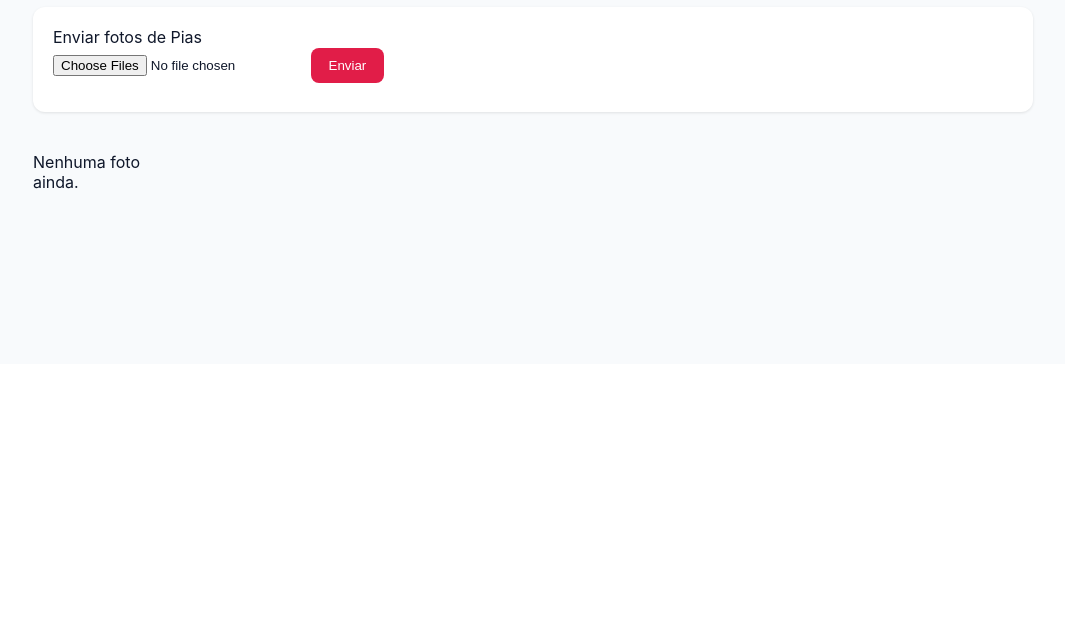
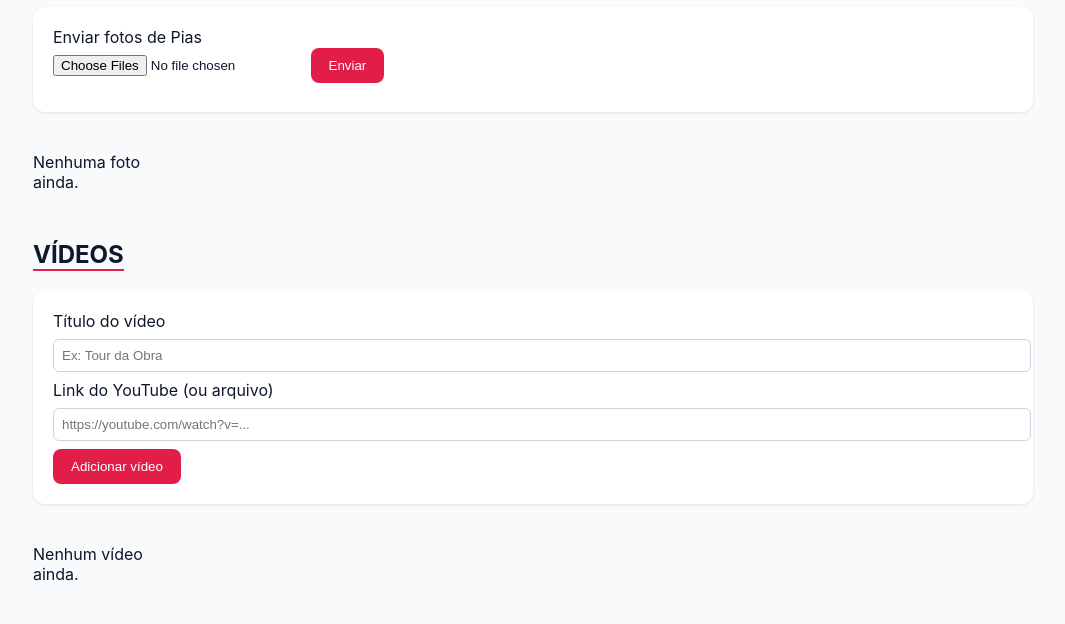
Before and after one commit to coringa187gmailcom-collab/stp-empreiteira, a Flask app: page /gestao-stp/painel in a window 1280 px wide. Shown: the part 436-1060 px from the top of the page, without its empty margins (107-1172 px from the left). Before the commit the page ends 625 px from the top, so only its background shows below. Run offline with Flask 3, Linux system fonts and the light colour scheme; the visitor is signed in with stand-in values (Sample User, id 1).

Commit message:
Função de vídeos só no painel admin

```diff
--- a/app.py
+++ b/app.py
@@ -2,6 +2,7 @@ from flask import Flask, render_template, request, redirect, url_for, session, f
 import os
 from werkzeug.utils import secure_filename
 from datetime import datetime
+import json
 
 app = Flask(__name__)
 app.secret_key = os.environ.get("SECRET_KEY", "stp-admin-secret-2026-change-me")
@@ -19,6 +20,22 @@ else:
 os.makedirs(UPLOAD_FOLDER, exist_ok=True)
 os.makedirs(os.path.join(UPLOAD_FOLDER, "papeleira"), exist_ok=True)
 os.makedirs(os.path.join(UPLOAD_FOLDER, "pias"), exist_ok=True)
+VIDEOS_FILE = os.path.join(UPLOAD_FOLDER, "videos.json")
+if not os.path.exists(VIDEOS_FILE):
+    with open(VIDEOS_FILE, "w") as f:
+        json.dump([], f)
+
+def load_videos():
+    try:
+        with open(VIDEOS_FILE) as f:
+            return json.load(f)
+    except:
+        return []
+
+def save_videos(videos):
+    with open(VIDEOS_FILE, "w") as f:
+        json.dump(videos, f)
+
 
 # Serve uploads from volume if needed
 @app.route("/static/uploads/<path:filename>")
@@ -70,7 +87,8 @@ def admin_panel():
         papeleira = os.listdir(os.path.join(base, "papeleira"))
     if os.path.exists(os.path.join(base, "pias")):
         pias = os.listdir(os.path.join(base, "pias"))
-    return render_template("admin_panel.html", papeleira=papeleira, pias=pias)
+    videos = load_videos()
+    return render_template("admin_panel.html", papeleira=papeleira, pias=pias, videos=videos)
 
 @app.route("/gestao-stp/upload", methods=["POST"])
 def admin_upload():
@@ -111,6 +129,31 @@ def admin_delete(categoria, filename):
         flash("Foto removida.", "ok")
     return redirect(url_for("admin_panel"))
 
+
+@app.route("/gestao-stp/video", methods=["POST"])
+def admin_video_add():
+    if not is_admin():
+        return redirect(url_for("admin_login"))
+    titulo = request.form.get("titulo", "").strip()[:80]
+    url = request.form.get("url", "").strip()
+    if titulo and url:
+        videos = load_videos()
+        videos.append({"titulo": titulo, "url": url})
+        save_videos(videos)
+        flash("Vídeo adicionado.", "ok")
+    return redirect(url_for("admin_panel"))
+
+@app.route("/gestao-stp/video/delete/<int:idx>", methods=["POST"])
+def admin_video_delete(idx):
+    if not is_admin():
+        return redirect(url_for("admin_login"))
+    videos = load_videos()
+    if 0 <= idx < len(videos):
+        videos.pop(idx)
+        save_videos(videos)
+        flash("Vídeo removido.", "ok")
+    return redirect(url_for("admin_panel"))
+
 @app.route("/gestao-stp/sair")
 def admin_logout():
     session.pop("admin", None)
--- a/templates/admin_panel.html
+++ b/templates/admin_panel.html
@@ -81,6 +81,31 @@
       <p>Nenhuma foto ainda.</p>
       {% endfor %}
     </div>
+
+    <h2>VÍDEOS</h2>
+    <div class="upload-box">
+      <form method="post" action="/gestao-stp/video" >
+        <label>Título do vídeo</label><br>
+        <input type="text" name="titulo" placeholder="Ex: Tour da Obra" required style="width:100%;padding:8px;margin:8px 0;border:1px solid #cbd5e1;border-radius:6px"><br>
+        <label>Link do YouTube (ou arquivo)</label><br>
+        <input type="url" name="url" placeholder="https://youtube.com/watch?v=..." required style="width:100%;padding:8px;margin:8px 0;border:1px solid #cbd5e1;border-radius:6px"><br>
+        <button type="submit">Adicionar vídeo</button>
+      </form>
+    </div>
+    <div class="fotos">
+      {% for v in videos %}
+      <div class="foto" style="background:#fff;padding:12px;border-radius:8px">
+        <strong>{{ v.titulo }}</strong><br>
+        <small style="color:#64748b">{{ v.url[:40] }}...</small>
+        <form method="post" action="/gestao-stp/video/delete/{{ loop.index0 }}" style="margin-top:8px">
+          <button type="submit" onclick="return confirm('Remover?')">✕ Remover</button>
+        </form>
+      </div>
+      {% else %}
+      <p>Nenhum vídeo ainda.</p>
+      {% endfor %}
+    </div>
+
   </div>
 </body>
 </html>
```
